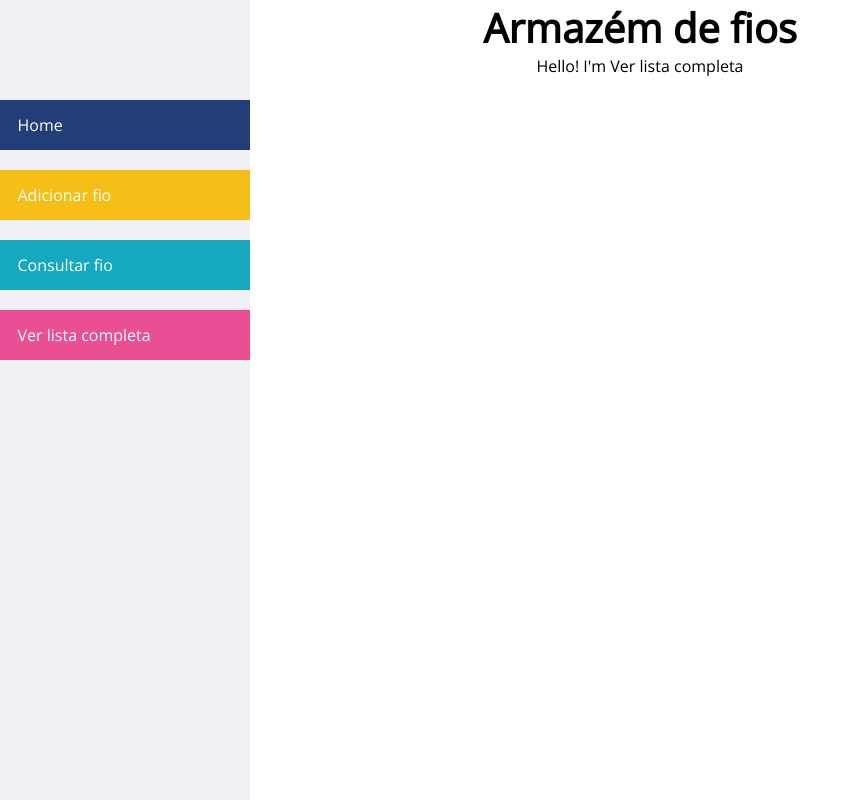
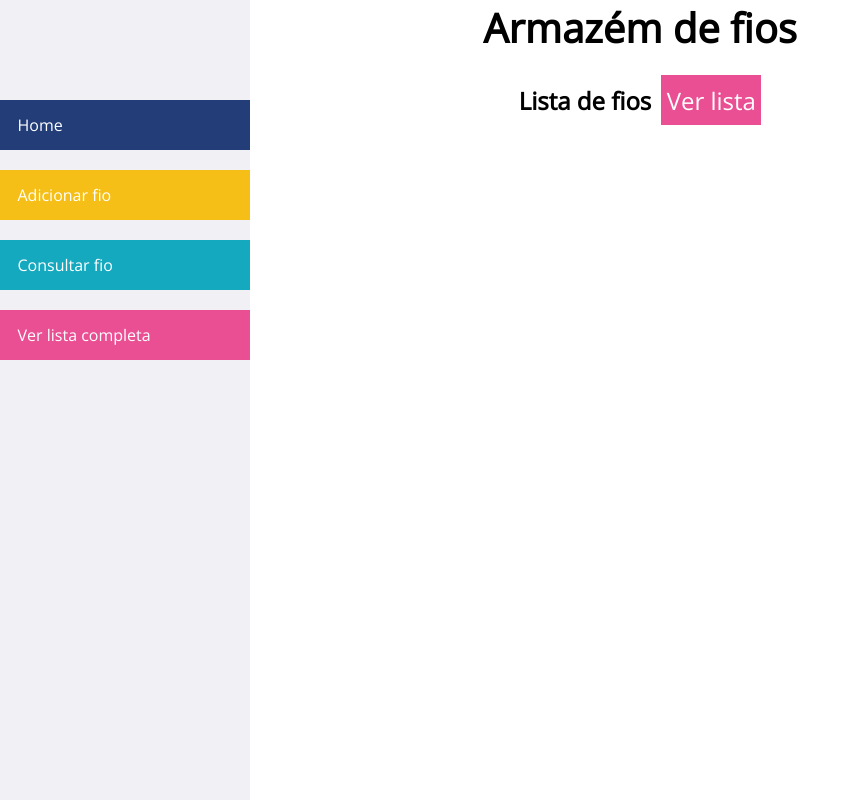
Before and after one commit to GamaRafa/yarn-stash-app, a React (Vite) app: page / in a window 1280 px wide. Both pictures are taken after a click on the link "Ver lista completa". Shown: the whole page, without its empty margins (0-860 px from the left). Built offline with nearby package versions, Linux system fonts and the light colour scheme.

Commit message:
Worked on the front-end, created the route to fetch all the data and show in the HTML.

```diff
--- a/package.json
+++ b/package.json
@@ -9,6 +9,7 @@
     "preview": "vite preview"
   },
   "dependencies": {
+    "cors": "^2.8.5",
     "express": "^4.18.2",
     "react": "^18.2.0",
     "react-dom": "^18.2.0",
--- /dev/null
+++ b/src/Ver-lista/Ver-lista.css
@@ -0,0 +1,32 @@
+#content{
+    text-align: center;
+}
+
+h2{
+    display: inline;
+    margin-right: 10px;
+}
+
+#btnLista{
+    width: 100px;
+    height: 50px;
+    color: white;
+    background-color: #ea4f93;
+    font-size: 24px;
+    border: none;
+}
+
+h2, #btnLista{
+    margin-top: 20px;
+}
+
+#listDiv{
+    margin-top: 20px;
+    font-size: 16px;
+}
+
+.fio{
+    display: flex;
+    justify-content: center;
+    background-color: aqua;
+}
--- a/src/Ver-lista/Ver-lista.jsx
+++ b/src/Ver-lista/Ver-lista.jsx
@@ -1,7 +1,39 @@
 import { useState } from "react";
+import './Ver-lista.css'
+
+const url = "http://localhost:5555/"
+
+function getLista(){
+    fetch(url)
+    .then(response => response.json())
+    //.then(data => console.log(data))
+    .then(data => {
+        nome.innerHTML = `${data[0].nome}<br>`
+        marca.innerHTML = `<br>${data[0].marca}`
+        material.innerText = data[0].material
+        tex.innerText = data[0].tex
+        cor.innerText = data[0].cor
+        quantidade.innerText = data[0].quantidade
+    })
+    .catch(error => console.error(error))
+}
+
 
 export function VerLista(){
     return(
-        <div>Hello! I'm Ver lista completa</div>
+        <div id="content">
+            <h2>Lista de fios</h2>
+            <button id='btnLista' onClick={getLista}>Ver lista</button>
+            <div id="listDiv">
+                <div className="fio">
+                    <p id="nome"></p>
+                    <p id="marca"></p>
+                    <p id="material"></p>
+                    <p id="tex"></p>
+                    <p id="cor"></p>
+                    <p id="quantidade"></p>
+                </div>
+            </div>
+        </div>
     )
 }
--- a/src/api.js
+++ b/src/api.js
@@ -1,8 +1,12 @@
 const express = require('express')
 const sqlite3 = require('sqlite3')
+const cors = require('cors')
 
 const app = express()
 const port = 5555
+
+app.use(cors())
+app.use(express.json())
 
 // Connect to database
 
```
Also changed, not shown: 1 other file (tests, documents, lock files or other folders).
